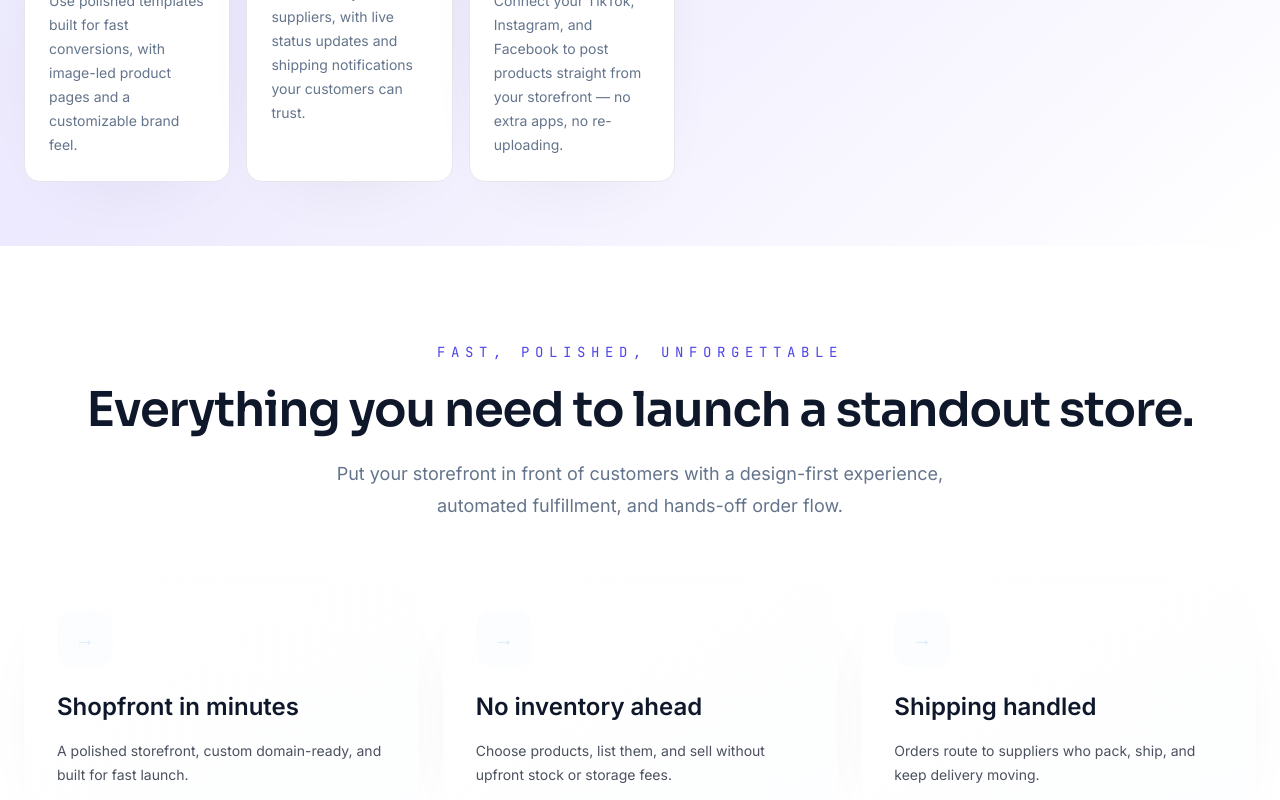
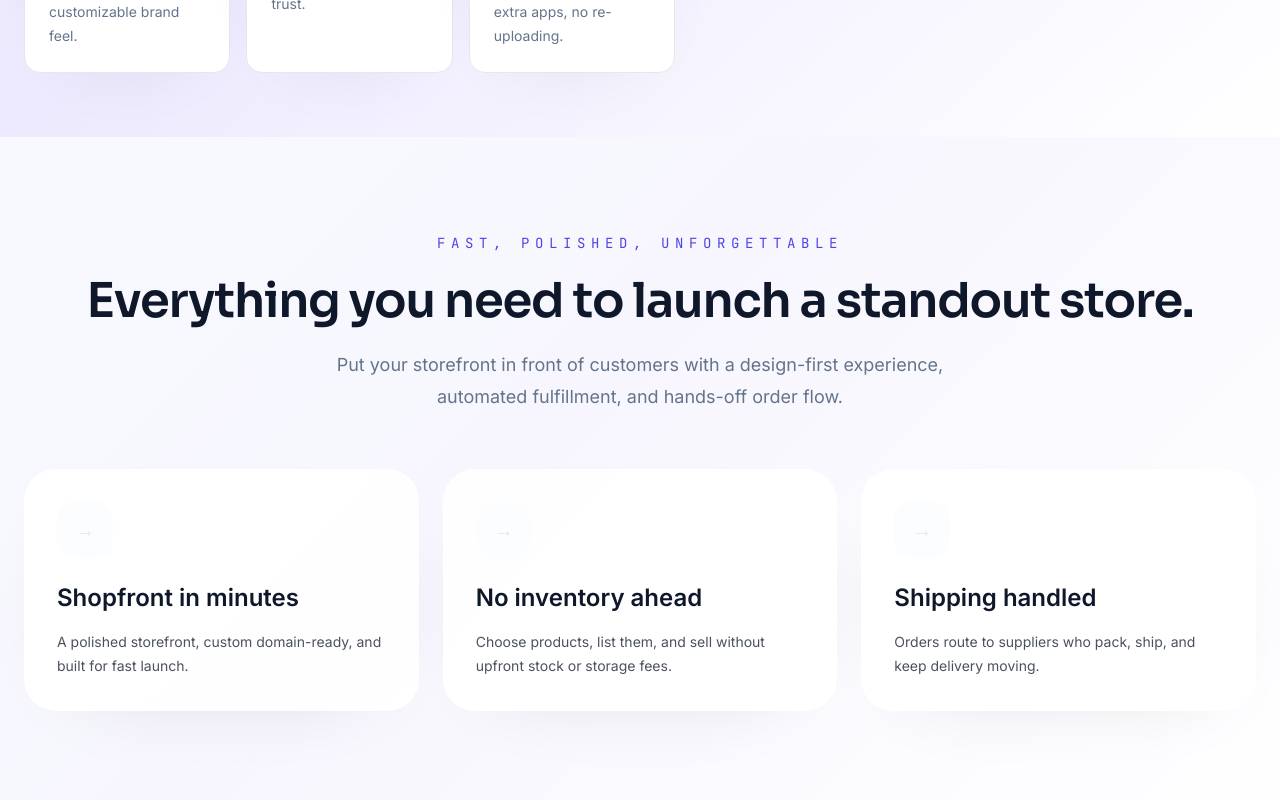
Before and after one commit to qwelelikho-source/fledge, a Next.js app: page / in a window 1280 px wide. Shown: the part 1180-1980 px from the top of the page. Built offline with nearby package versions, Linux system fonts and the light colour scheme.

Commit message:
Fix hero background fallback and adjust site-main spacing

```diff
--- a/app/globals.css
+++ b/app/globals.css
@@ -243,9 +243,10 @@ body {
   isolation: isolate;
 }
 
-/* Ensure content below sticky header isn't hidden */
+/* Sticky header already occupies space in normal flow;
+   small intentional breathing room below it */
 .site-main {
-  padding-top: var(--nav-height);
+  padding-top: 1.5rem;
 }
 
 .site-main > * {
--- a/app/page.tsx
+++ b/app/page.tsx
@@ -126,7 +126,24 @@ export default function Home() {
         </div>
       </section>
 
-      <section className="bg-white mx-auto max-w-7xl px-6 py-24">
+      {/*
+        NOTE: The original background referenced /images/hero-bg.svg, which
+        wasn't a real SVG file (Edge saved an HTML wrapper instead of the
+        actual image). Using a CSS gradient here so the section always
+        renders correctly. Once you have a genuine .svg file, drop it into
+        public/images/hero-bg.svg and swap the style prop below for:
+        style={{ backgroundImage: "url('/images/hero-bg.svg')" }}
+      */}
+      <section
+        className="relative overflow-hidden bg-cover bg-center px-6 py-24"
+        style={{
+          backgroundImage:
+            "linear-gradient(135deg, #eef2ff 0%, #ede9fe 45%, #ffffff 100%)",
+        }}
+      >
+        <div className="absolute inset-0 bg-white/60" />
+
+        <div className="relative z-10 mx-auto max-w-7xl">
           <div className="mb-14 text-center space-y-6">
             <p className="font-mono text-sm uppercase tracking-[0.4em] text-[var(--color-accent)]">Fast, polished, unforgettable</p>
             <h2 className="text-4xl font-display font-semibold tracking-tight text-[var(--color-text)] sm:text-5xl">
@@ -139,7 +156,7 @@ export default function Home() {
 
           <div className="grid gap-6 lg:grid-cols-3">
             {benefits.map((benefit) => (
-            <div key={benefit.title} className="group rounded-[2rem] border border-transparent bg-gradient-to-br from-white to-sky/5 p-8 shadow-soft transition hover:-translate-y-1 hover:border-ink/10 hover:shadow-bright">
+              <div key={benefit.title} className="group rounded-[2rem] border border-transparent bg-white/90 backdrop-blur-sm p-8 shadow-soft transition hover:-translate-y-1 hover:border-ink/10 hover:shadow-bright">
                 <div className="flex h-14 w-14 items-center justify-center rounded-2xl bg-sky/10 text-sky transition group-hover:bg-sky/15">
                   <span className="text-xl font-bold">→</span>
                 </div>
@@ -147,6 +164,7 @@ export default function Home() {
                 <p className="mt-4 text-sm leading-6 text-ink/75">{benefit.detail}</p>
               </div>
             ))}
+          </div>
         </div>
       </section>
 
--- a/components/Nav.tsx
+++ b/components/Nav.tsx
@@ -1,6 +1,6 @@
 "use client";
 
-import React, { useEffect, useRef } from "react";
+import React, { useEffect, useRef, useState } from "react";
 import Link from "next/link";
 
 const links = [
@@ -12,6 +12,8 @@ const links = [
 
 export default function Nav() {
   const headerRef = useRef<HTMLElement | null>(null);
+  const lastScrollY = useRef(0);
+  const [hidden, setHidden] = useState(false);
 
   useEffect(() => {
     function setNavHeight() {
@@ -28,8 +30,37 @@ export default function Nav() {
     };
   }, []);
 
+  useEffect(() => {
+    function handleScroll() {
+      const currentScrollY = window.scrollY;
+
+      // Always show header near the top of the page
+      if (currentScrollY < 80) {
+        setHidden(false);
+        lastScrollY.current = currentScrollY;
+        return;
+      }
+
+      const isScrollingDown = currentScrollY > lastScrollY.current;
+
+      // Only toggle after a small threshold to avoid jitter on tiny scrolls
+      if (Math.abs(currentScrollY - lastScrollY.current) > 8) {
+        setHidden(isScrollingDown);
+        lastScrollY.current = currentScrollY;
+      }
+    }
+
+    window.addEventListener("scroll", handleScroll, { passive: true });
+    return () => window.removeEventListener("scroll", handleScroll);
+  }, []);
+
   return (
-    <header ref={headerRef} className="site-header sticky top-0 z-50 border-b border-[var(--border)] bg-[var(--surface)] backdrop-blur-2xl shadow-soft">
+    <header
+      ref={headerRef}
+      className={`site-header sticky top-0 z-50 border-b border-[var(--border)] bg-[var(--surface)] backdrop-blur-2xl shadow-soft transition-transform duration-300 ease-in-out ${
+        hidden ? "-translate-y-full" : "translate-y-0"
+      }`}
+    >
       <div className="mx-auto flex max-w-6xl items-center justify-between px-6 py-8">
         <Link href="/" className="link inline-flex items-center gap-3 text-[var(--color-text)]">
           <span className="font-display text-2xl font-bold tracking-tight">Fledge</span>
```
Lines whose indentation alone changed are shown as unchanged.
